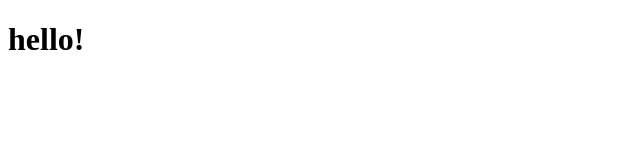
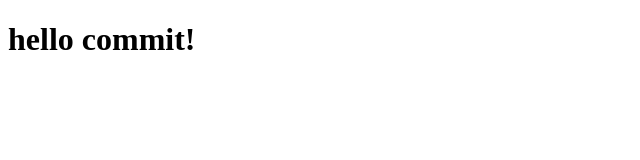
Before and after one commit to pranithasri/lecture1, a plain HTML site: page index.html in a window 1280 px wide. Shown: the whole page, without its empty margins (0-640 px from the left). Drawn offline with Linux system fonts and the light colour scheme.

Commit message:
new version

```diff
--- a/index.html
+++ b/index.html
@@ -6,6 +6,6 @@ Title index
 </title>
 </head>
 <body>
-<h1> hello!</h1>
+<h1> hello commit!</h1>
 </body>
 </html>
```
